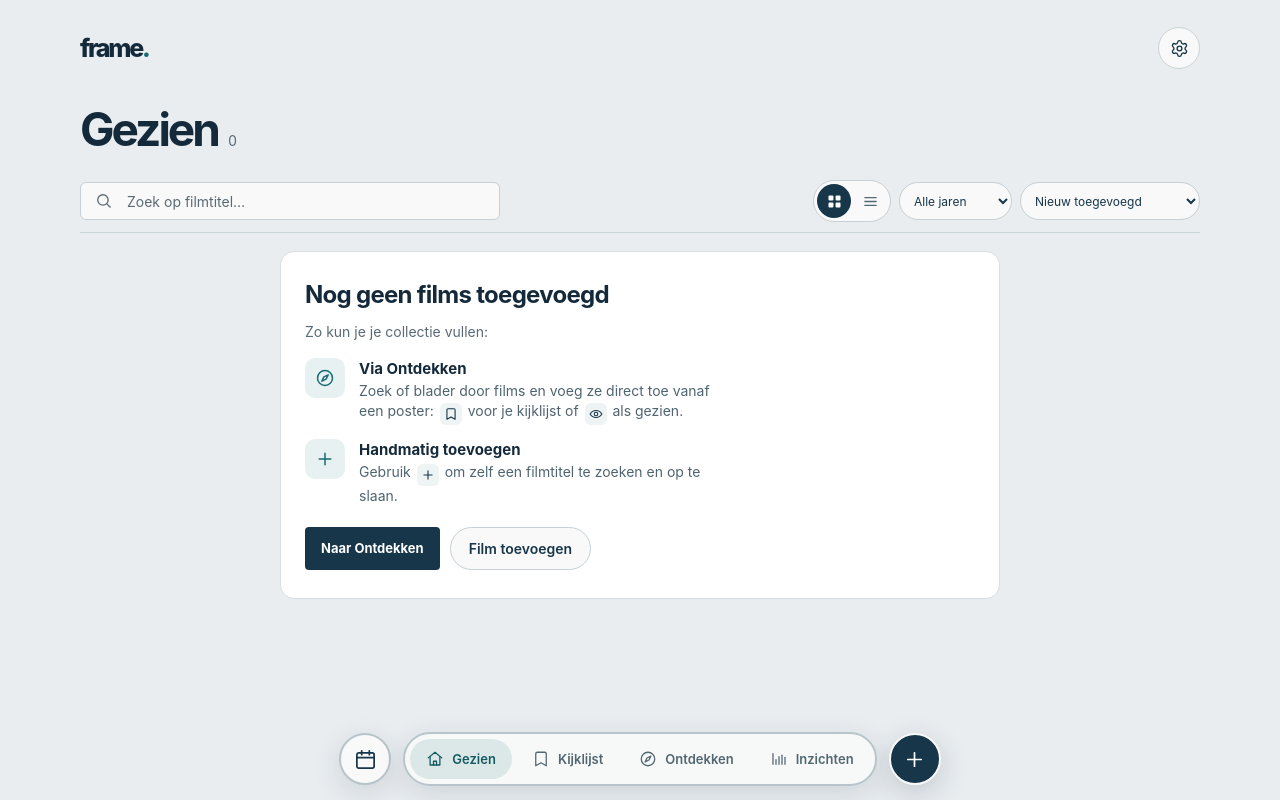
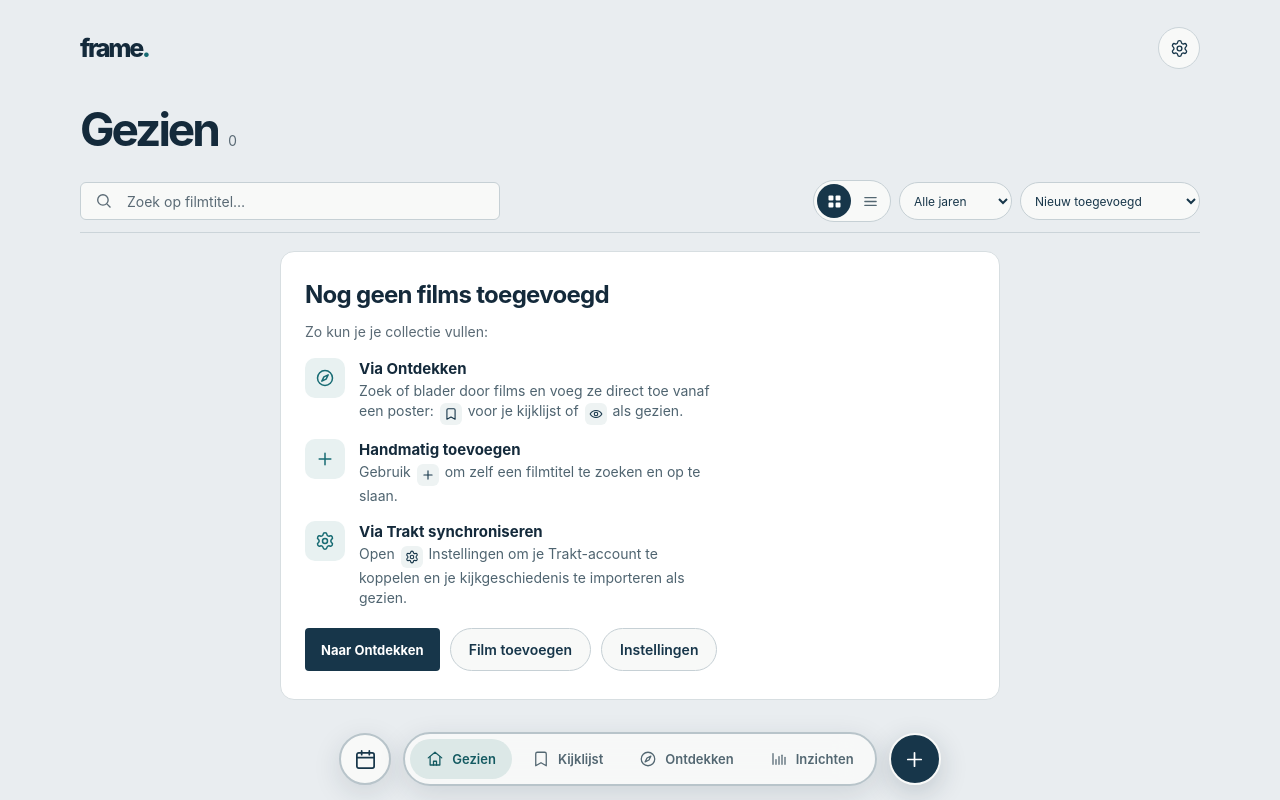
Before and after one commit to Marteros/filmtracker, a React (Vite) app: page / in a window 1280 px wide. Shown: the top 800 px of the page. Built offline with nearby package versions, Linux system fonts and the light colour scheme.

Commit message:
Add files via upload

```diff
--- a/src/App.tsx
+++ b/src/App.tsx
@@ -631,6 +631,7 @@ export default function App() {
             emptyMessage={query && !visibleMovies.length ? 'Geen zoekresultaten' : !collectionCount ? (isWatchlist ? 'Nog geen films op je kijklijst' : 'Nog geen gezien films') : undefined}
             onAdd={openAddDialog}
             onDiscover={() => switchTab('discover')}
+            onOpenSettings={() => setSettingsOpen(true)}
             onEdit={openEditDialog}
             onDelete={removeMovie}
             onOpen={openMovie}
--- a/src/components/MovieGrid.tsx
+++ b/src/components/MovieGrid.tsx
@@ -9,12 +9,13 @@ interface Props {
   view?: 'grid' | 'list';
   onAdd?(): void;
   onDiscover?(): void;
+  onOpenSettings?(): void;
   onEdit(movie: Movie): void;
   onDelete(id: string): void;
   onOpen(movie: Movie): void;
 }
 
-export function MovieGrid({ movies, hasMovies, searching, emptyMessage, view = 'grid', onAdd, onDiscover, onEdit, onDelete, onOpen }: Props) {
+export function MovieGrid({ movies, hasMovies, searching, emptyMessage, view = 'grid', onAdd, onDiscover, onOpenSettings, onEdit, onDelete, onOpen }: Props) {
   if (searching) return <div className="empty-state" role="status"><span className="spinner" aria-hidden="true" /><h3>Je collectie laden…</h3></div>;
   if (!movies.length) {
     if (!hasMovies) {
@@ -22,6 +23,7 @@ export function MovieGrid({ movies, hasMovies, searching, emptyMessage, view = '
       const bookmarkIcon = <svg viewBox="0 0 24 24" aria-hidden="true"><path d="m19 21-7-4-7 4V5a2 2 0 0 1 2-2h10a2 2 0 0 1 2 2v16Z" /></svg>;
       const eyeIcon = <svg viewBox="0 0 24 24" aria-hidden="true"><path d="M2 12s3.6-6 10-6 10 6 10 6-3.6 6-10 6-10-6-10-6Z" /><circle cx="12" cy="12" r="3" /></svg>;
       const plusIcon = <svg viewBox="0 0 24 24" aria-hidden="true"><path d="M12 5v14M5 12h14" /></svg>;
+      const settingsIcon = <svg viewBox="0 0 24 24" aria-hidden="true" focusable="false"><path d="M9.671 4.136a2.34 2.34 0 0 1 4.659 0 2.34 2.34 0 0 0 3.319 1.915 2.34 2.34 0 0 1 2.33 4.033 2.34 2.34 0 0 0 0 3.831 2.34 2.34 0 0 1-2.33 4.033 2.34 2.34 0 0 0-3.319 1.915 2.34 2.34 0 0 1-4.659 0 2.34 2.34 0 0 0-3.32-1.915 2.34 2.34 0 0 1-2.33-4.033 2.34 2.34 0 0 0 0-3.831A2.34 2.34 0 0 1 6.35 6.051a2.34 2.34 0 0 0 3.319-1.915"/><circle cx="12" cy="12" r="3"/></svg>;
       return (
         <div className="empty-state onboarding-empty">
           <h3>Nog geen films toegevoegd</h3>
@@ -41,10 +43,18 @@ export function MovieGrid({ movies, hasMovies, searching, emptyMessage, view = '
                 <p>Gebruik <span className="inline-icon">{plusIcon}</span> om zelf een filmtitel te zoeken en op te slaan.</p>
               </div>
             </li>
+            <li>
+              <span className="onboarding-icon">{settingsIcon}</span>
+              <div className="onboarding-copy">
+                <strong>Via Trakt synchroniseren</strong>
+                <p>Open <span className="inline-icon">{settingsIcon}</span> Instellingen om je Trakt-account te koppelen en je kijkgeschiedenis te importeren als gezien.</p>
+              </div>
+            </li>
           </ul>
           <div className="onboarding-actions">
             {onDiscover && <button className="discover-primary" type="button" onClick={onDiscover}>Naar Ontdekken</button>}
             {onAdd && <button className="onboarding-secondary" type="button" onClick={onAdd}>Film toevoegen</button>}
+            {onOpenSettings && <button className="onboarding-secondary" type="button" onClick={onOpenSettings}>Instellingen</button>}
           </div>
         </div>
       );
--- a/src/design.css
+++ b/src/design.css
@@ -596,8 +596,6 @@ html.details-open, html.details-open body { overflow: hidden; }
   justify-content: space-between;
   gap: 20px;
   margin: 34px 0 24px;
-  padding-bottom: 20px;
-  border-bottom: 1px solid #cbd4d9;
 }
 .discover-header h1 { margin: 0; color: #142a3b; font-size: clamp(32px, 4vw, 46px); font-weight: 750; letter-spacing: -.065em; line-height: 1; }
 .discover-header p { margin: 8px 0 0; color: var(--muted); font-size: 14px; }
```
